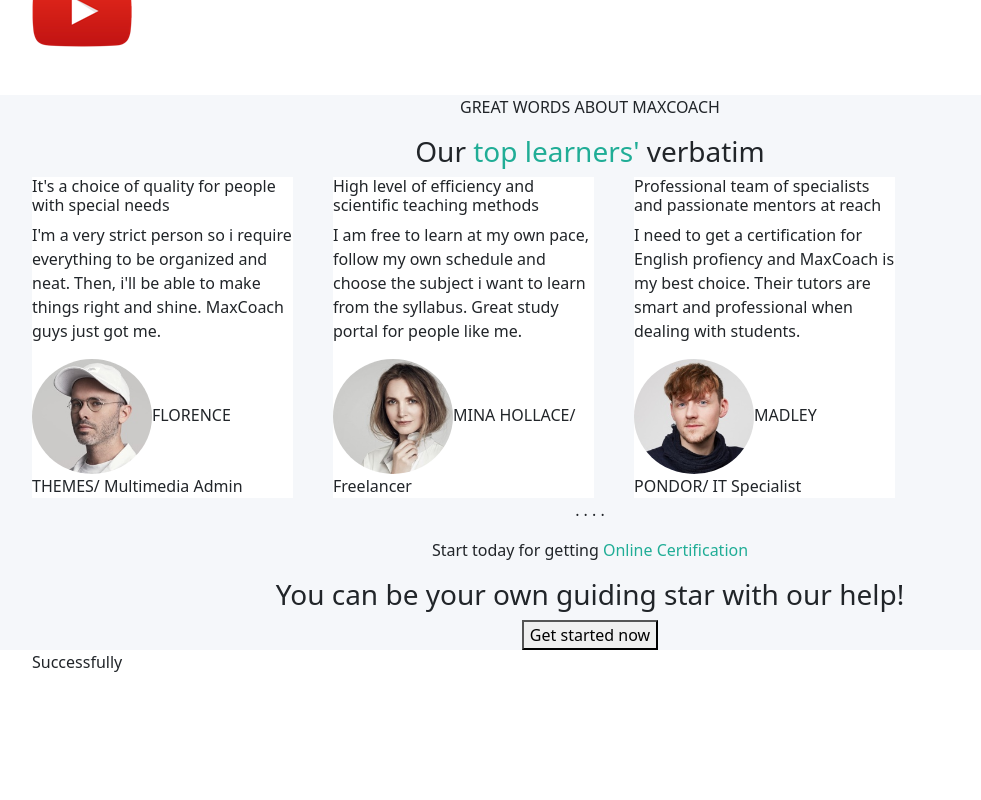
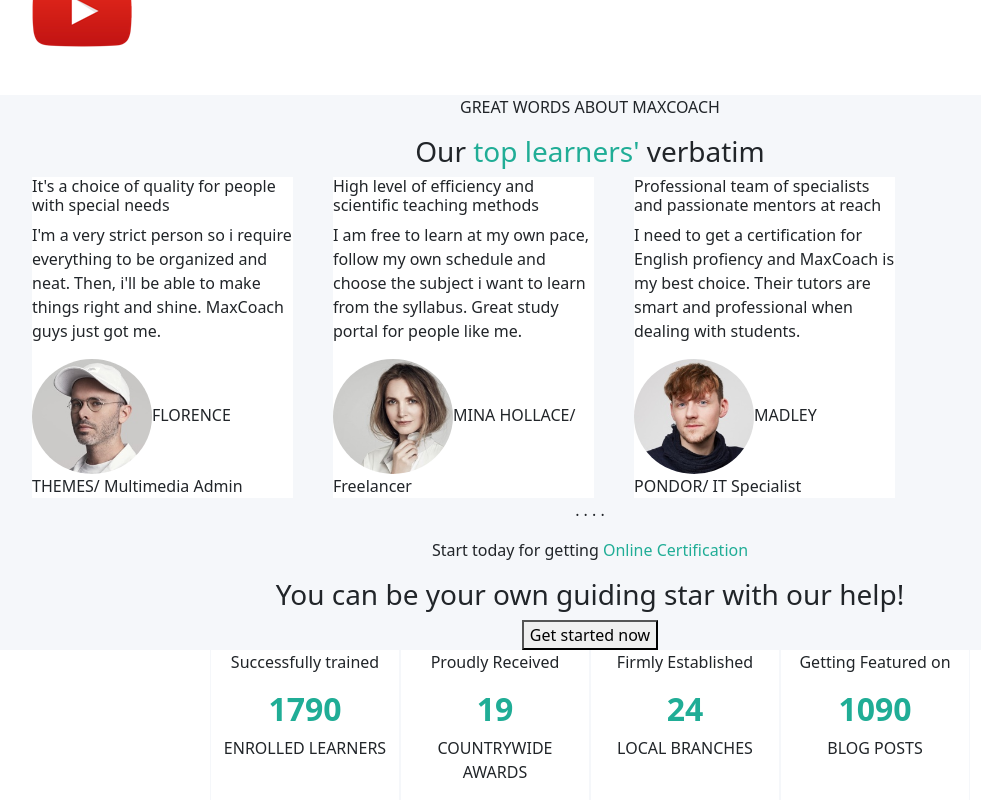
Before and after one commit to AlessioConsolo/proj-html-vuejs, a Vue app: page / in a window 1280 px wide. Shown: the part 2806-3606 px from the top of the page, without its empty margins (50-1031 px from the left). Before the commit the page ends 3496 px from the top, so only its background shows below. Built offline with nearby package versions, Linux system fonts and the light colour scheme.

Commit message:
[UPD] Added 4 additional cards line 243-270

```diff
--- a/src/components/MainApp.vue
+++ b/src/components/MainApp.vue
@@ -240,13 +240,35 @@
     </div>
   </div>
   <div class="container">
-    <div class="row">
-      <div class="col-2">
-        <p>Successfully</p>
+    <div class="row d-flex justify-content-center">
+      <div class="col-2 left-border right-border text-center">
+        <p>Successfully trained</p>
+        <h2>
+          <strong><span class="green-main">1790</span></strong>
+        </h2>
+        <p>ENROLLED LEARNERS</p>
       </div>
-      <div class="col-2"></div>
-      <div class="col-2"></div>
-      <div class="col-2"></div>
+      <div class="col-2 left-border right-border text-center">
+        <p>Proudly Received</p>
+        <h2>
+          <strong><span class="green-main">19</span></strong>
+        </h2>
+        <p>COUNTRYWIDE AWARDS</p>
+      </div>
+      <div class="col-2 left-border right-border text-center">
+        <p>Firmly Established</p>
+        <h2>
+          <strong><span class="green-main">24</span></strong>
+        </h2>
+        <p>LOCAL BRANCHES</p>
+      </div>
+      <div class="col-2 left-border right-border text-center">
+        <p>Getting Featured on</p>
+        <h2>
+          <strong><span class="green-main">1090</span></strong>
+        </h2>
+        <p>BLOG POSTS</p>
+      </div>
     </div>
   </div>
 </template>
@@ -283,4 +305,12 @@
 .green-main {
   color: $green-main;
 }
+
+.left-border {
+  border-left: 1px solid $bg-color-gray;
+}
+
+.right-border {
+  border-right: 1px solid $bg-color-gray;
+}
 </style>
```
